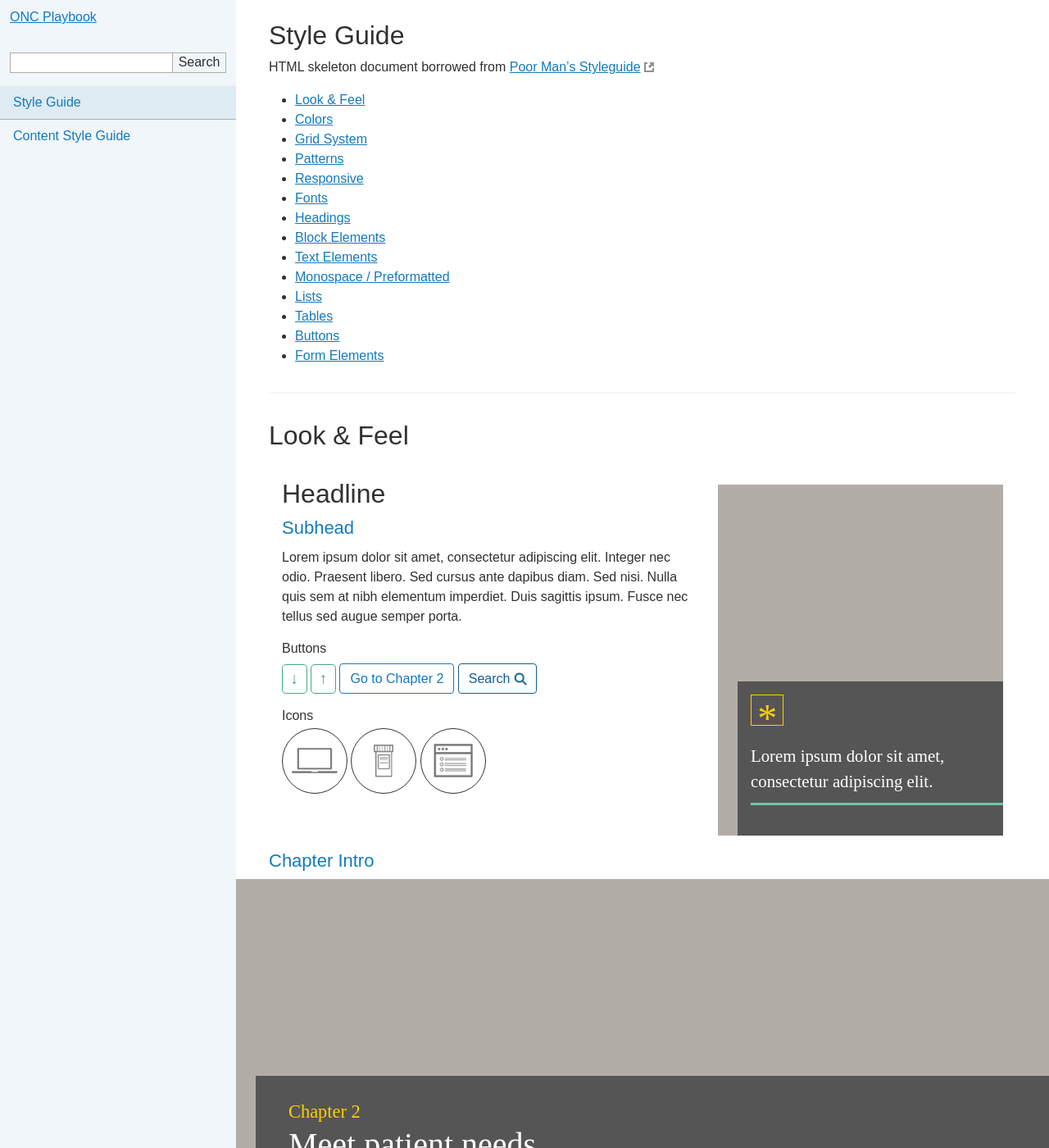
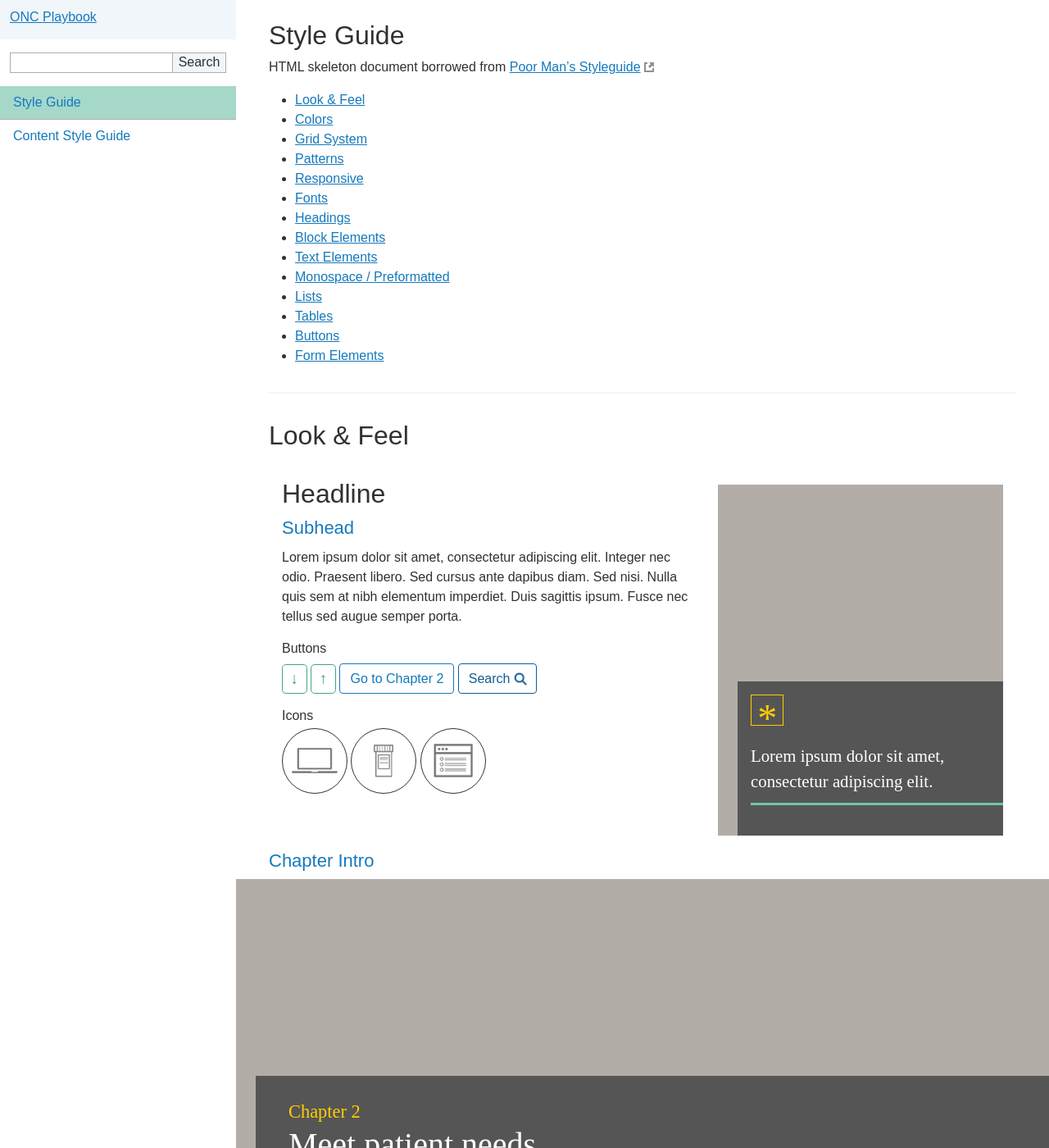
Before and after one commit to SriGovHealth/ONCHITPlaybook, a Jekyll site: the page built from _content/styleguide.html, in a window 1280 px wide and 1400 px high. Shown: the whole window at 82% size. Built offline with Jekyll 4.4.1, drawn with Linux system fonts in a browser that asks for light colours.

Commit message:
Nav adjustments

```diff
--- a/_sass/_framing.scss
+++ b/_sass/_framing.scss
@@ -40,7 +40,7 @@
 }
 
 .nav {
-  background-color: $off-white;
+  background-color: $white;
   bottom: 0;
   display: block;
   left: 0;
--- a/_sass/_layout.scss
+++ b/_sass/_layout.scss
@@ -50,7 +50,7 @@ nav {
 
 .active {
   a {
-    background-color: darken($off-white, 5%);
+    background-color: $green-light;
   }
 
   .subnav {
```
